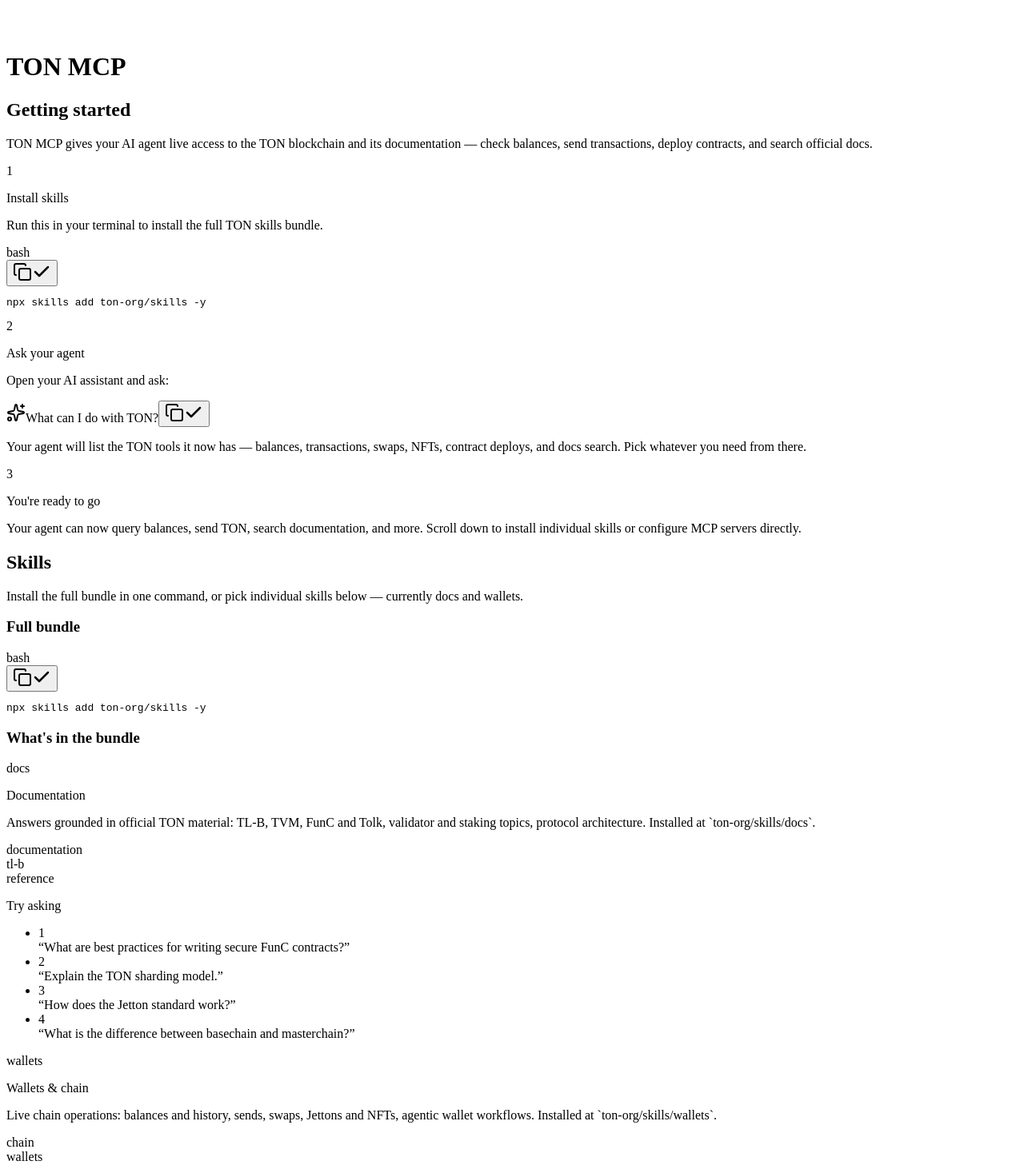
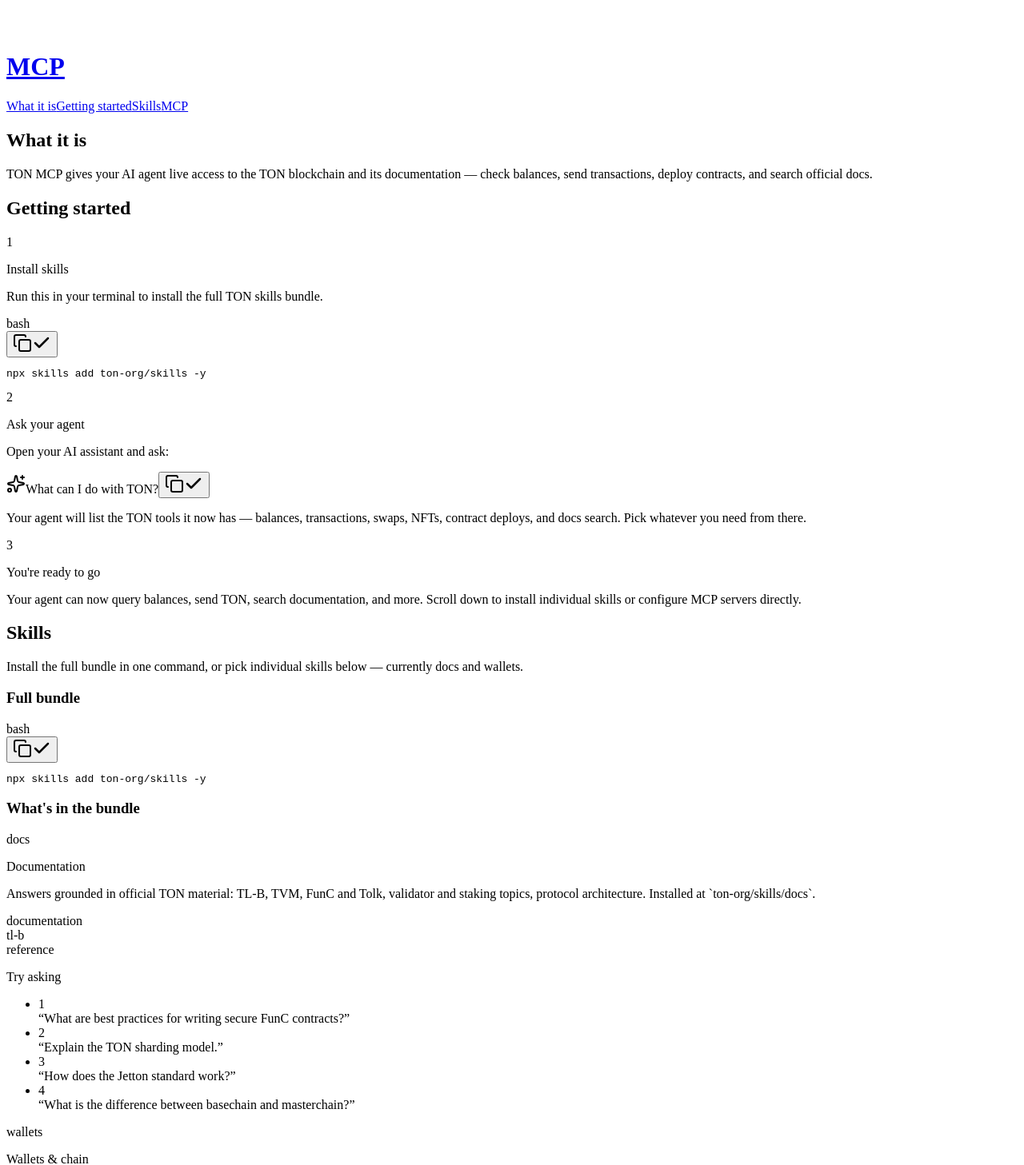
Before and after one commit to the-ton-tech/mcp-landing, a React app: page / in a window 1280 px wide. Shown: the top 1457 px of the page at 80% size. Built offline with nearby package versions, Linux system fonts and the light colour scheme; the HTML template or start-up script is replaced by a standard one.

Commit message:
feat: restructure layout and enhance navigation with new components

```diff
--- a/src/App.tsx
+++ b/src/App.tsx
@@ -1,7 +1,6 @@
 import { Footer }          from './components/Footer'
 import { Header }          from './components/Header'
 import { SetupGuide }      from './components/SetupGuide'
-import { TableOfContents } from './components/TableOfContents'
 
 export default function App() {
   return (
@@ -9,14 +8,9 @@
       <div className="page-accent" />
       <Header />
       <main className="mx-auto max-w-6xl px-4 pb-14 pt-10 sm:px-6 sm:pt-14">
-        <div className="flex flex-col gap-8 lg:grid lg:grid-cols-[minmax(0,1fr)_12.5rem] lg:items-start lg:gap-10 xl:grid-cols-[minmax(0,1fr)_15rem]">
-          <div className="min-w-0">
-            <SetupGuide />
-            <Footer />
-          </div>
-          <aside className="hidden lg:block lg:sticky lg:top-24 lg:self-start">
-            <TableOfContents />
-          </aside>
+        <div className="mx-auto max-w-[58rem]">
+          <SetupGuide />
+          <Footer />
         </div>
       </main>
       <script
--- a/src/components/GettingStarted.tsx
+++ b/src/components/GettingStarted.tsx
@@ -9,10 +9,7 @@
 export function GettingStarted() {
   return (
     <section id="getting-started" className="scroll-mt-28">
-      <SectionHeading title="Getting started">
-        TON MCP gives your AI agent live access to the TON blockchain and its documentation —
-        check balances, send transactions, deploy contracts, and search official docs.
-      </SectionHeading>
+      <SectionHeading title="Getting started" />
 
       <Step n={1} title="Install skills">
         <p className="ton-copy">
--- a/src/components/Header.tsx
+++ b/src/components/Header.tsx
@@ -1,11 +1,27 @@
+const NAV_ITEMS = [
+  { id: 'what-it-is', label: 'What it is' },
+  { id: 'getting-started', label: 'Getting started' },
+  { id: 'skills', label: 'Skills' },
+  { id: 'mcp', label: 'MCP' },
+]
+
 export function Header() {
   return (
     <header className="site-header">
       <div className="site-header-inner">
-        <TONLogo />
-        <h1 className="site-brand-title">
-          TON MCP
-        </h1>
+        <a href="#what-it-is" className="site-brand">
+          <TONLogo />
+          <h1 className="site-brand-title">
+            MCP
+          </h1>
+        </a>
+        <nav className="site-nav" aria-label="Guide sections">
+          {NAV_ITEMS.map(({ id, label }) => (
+            <a key={id} href={`#${id}`} className="site-nav-link">
+              {label}
+            </a>
+          ))}
+        </nav>
       </div>
     </header>
   )
--- a/src/components/SetupGuide.tsx
+++ b/src/components/SetupGuide.tsx
@@ -2,10 +2,13 @@
 import { McpSetup } from '@/components/McpSetup'
 import { SkillsSetup } from '@/components/SkillsSetup'
 import { SectionDivider } from '@/components/ui/ton'
+import { WhatItIs } from '@/components/WhatItIs'
 
 export function SetupGuide() {
   return (
     <>
+      <WhatItIs />
+      <SectionDivider />
       <GettingStarted />
       <SectionDivider />
       <SkillsSetup />
--- a/src/components/TableOfContents.tsx
+++ /dev/null
@@ -1,34 +0,0 @@
-const TOC_ITEMS: { id: string; label: string }[] = [
-  { id: 'getting-started', label: 'Getting started' },
-  { id: 'skills', label: 'Skills' },
-  { id: 'mcp', label: 'MCP' },
-]
-
-export function TableOfContents() {
-  return (
-    <nav
-      className="toc-card"
-      aria-labelledby="toc-title"
-      lang="en"
-    >
-      <p
-        id="toc-title"
-        className="mb-3 text-xs font-semibold uppercase text-muted-foreground"
-      >
-        In this guide
-      </p>
-      <ul className="space-y-2 text-sm">
-        {TOC_ITEMS.map(({ id, label }) => (
-          <li key={id}>
-            <a
-              href={`#${id}`}
-              className="toc-link"
-            >
-              {label}
-            </a>
-          </li>
-        ))}
-      </ul>
-    </nav>
-  )
-}
--- /dev/null
+++ b/src/components/WhatItIs.tsx
@@ -0,0 +1,12 @@
+import { SectionHeading } from '@/components/ui/ton'
+
+export function WhatItIs() {
+  return (
+    <section id="what-it-is" className="scroll-mt-28">
+      <SectionHeading title="What it is">
+        TON MCP gives your AI agent live access to the TON blockchain and its documentation —
+        check balances, send transactions, deploy contracts, and search official docs.
+      </SectionHeading>
+    </section>
+  )
+}
--- a/src/input.css
+++ b/src/input.css
@@ -72,12 +72,46 @@
     box-sizing: border-box;
   }
 
+  .site-brand {
+    @apply flex shrink-0 items-center gap-2;
+    color: var(--text-primary);
+    text-decoration: none;
+  }
+
+  .site-brand:hover {
+    color: var(--text-primary);
+  }
+
   .site-brand-title {
     @apply truncate;
     color: var(--text-primary);
     font-size: 20px;
     font-weight: 700;
     line-height: 24px;
+  }
+
+  .site-nav {
+    @apply ml-auto flex min-w-0 items-center gap-1 overflow-x-auto;
+    -webkit-overflow-scrolling: touch;
+    scrollbar-width: none;
+  }
+
+  .site-nav::-webkit-scrollbar {
+    display: none;
+  }
+
+  .site-nav-link {
+    @apply shrink-0 rounded-md px-3 py-2 transition-colors;
+    color: var(--text-secondary);
+    font-size: 14px;
+    font-weight: 600;
+    line-height: 20px;
+    text-decoration: none;
+  }
+
+  .site-nav-link:hover {
+    background: var(--background-content-hover);
+    color: var(--accent-default);
   }
 
   .section-title {
@@ -402,24 +436,6 @@
     padding-top: 0;
   }
 
-  .toc-card {
-    @apply rounded-lg border p-4;
-    background: var(--background-content);
-    border-color: var(--card-border-default);
-    box-shadow: 0 12px 32px -28px var(--card-shadow);
-    font-size: 16px;
-    line-height: 24px;
-  }
-  .toc-link {
-    @apply font-medium underline underline-offset-4 transition-colors;
-    color: var(--text-secondary);
-    text-decoration-color: var(--card-border-default);
-  }
-  .toc-link:hover {
-    color: var(--accent-default);
-    text-decoration-color: var(--accent-default);
-  }
-
   /* ── Footer top border — softer separator per TON spec ──── */
   .footer-separator {
     border-top: 1px solid var(--separator-alpha--footer);
@@ -429,12 +445,19 @@
 
 @media screen and (max-width: 568px) {
   .site-header-inner {
+    gap: 12px;
     padding: 16px 24px;
   }
 
   .site-brand-title {
     font-size: 20px;
     line-height: 24px;
+  }
+
+  .site-nav-link {
+    padding: 8px 10px;
+    font-size: 13px;
+    line-height: 18px;
   }
 
   .section-title {
```
